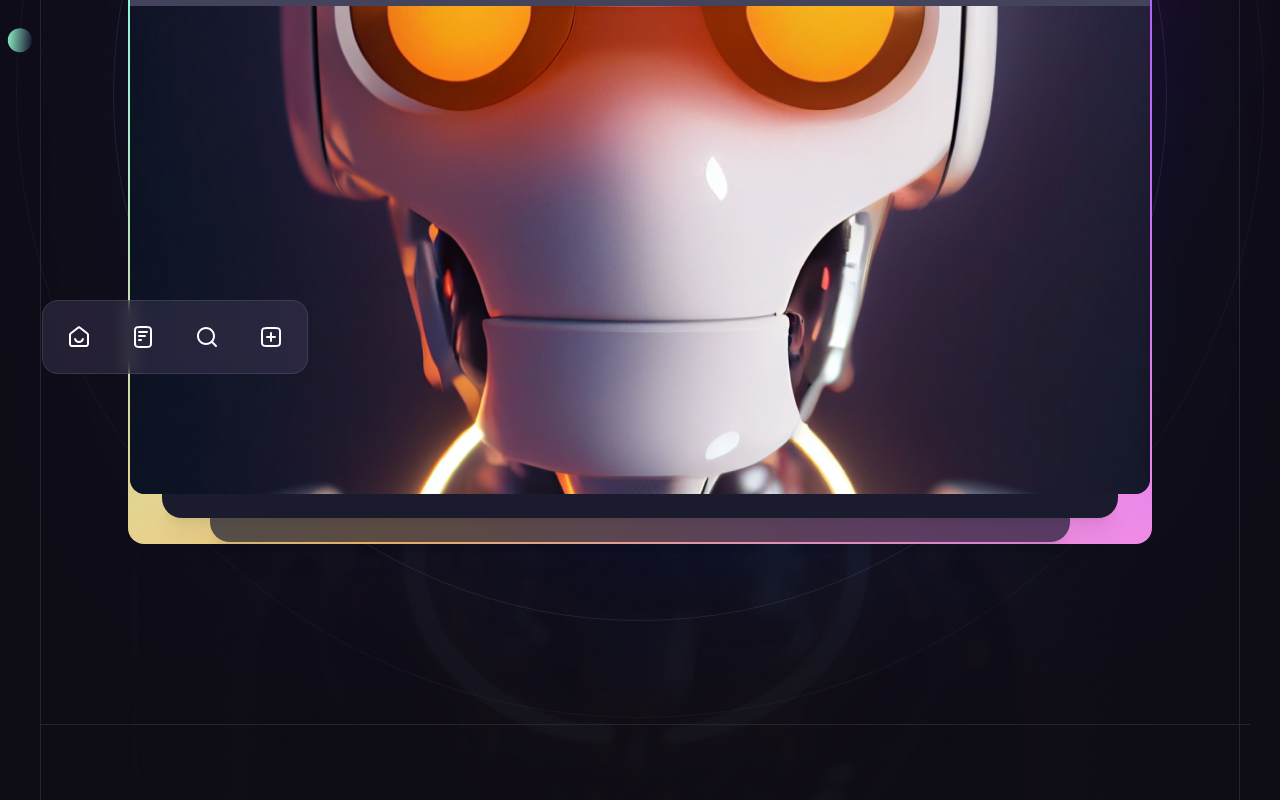
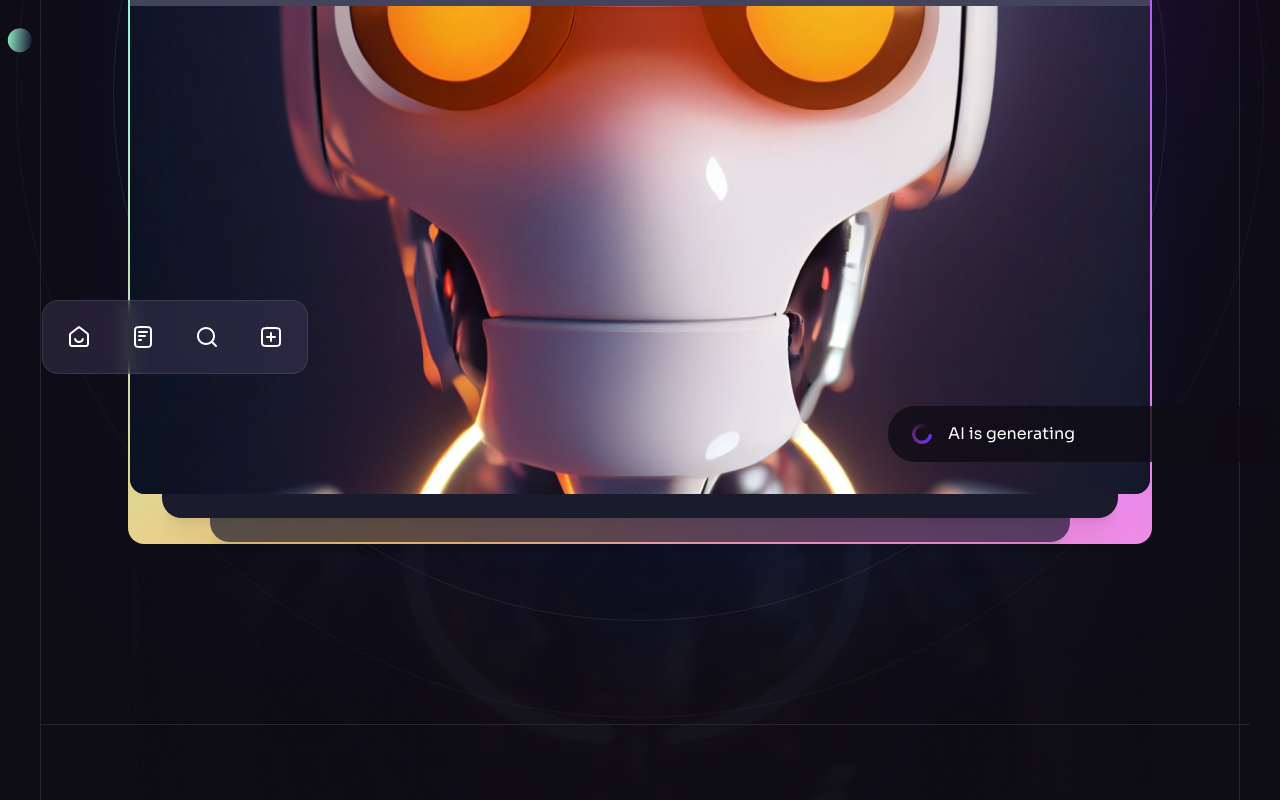
Before and after one commit to giorgiagiro/landing-page-brainwave, a React (Vite) app: page / in a window 1280 px wide. Shown: the part 586-1386 px from the top of the page. Built offline with nearby package versions, Linux system fonts and the light colour scheme.

Commit message:
generating file

```diff
--- /dev/null
+++ b/src/components/Generating.jsx
@@ -0,0 +1,17 @@
+import React from "react";
+import { loading } from "../assets";
+
+const Generating = ({ className }) => {
+    return (
+        <div
+            className={`flex items-center h-[3.5rem] px-6 bg-n-8/80 rounded-[1.7rem] ${
+                className || ""
+            } text-base`}
+        >
+            <img className="w-5 h-5 mr-4" src={loading} alt="Loading" />
+            AI is generating
+        </div>
+    );
+};
+
+export default Generating;
--- a/src/components/Hero.jsx
+++ b/src/components/Hero.jsx
@@ -7,6 +7,7 @@
 import { ScrollParallax } from "react-just-parallax";
 
 import { curve, heroBackground, robot } from "../assets";
+import Generating from "./Generating";
 
 const Hero = () => {
     const parallaxRef = useRef(null);
@@ -55,6 +56,8 @@
                                     alt="AI"
                                 ></img>
 
+                                <Generating className="absolute left-4 right-4 bottom-5 md:left-1/2 md:right-auto md:bottom-8 md:w-[31rem] md:translate-x-1/2" />
+
                                 <ScrollParallax isAbsolutelyPositioned>
                                     <ul className="hidden absolute -left-[5.5rem] bottom-[7.5rem] px-1 py-1 bg-n-9/40 backdrop-blur border border-n-1/10 rounded-2xl xl:flex">
                                         {heroIcons.map((icon, index) => (
```
